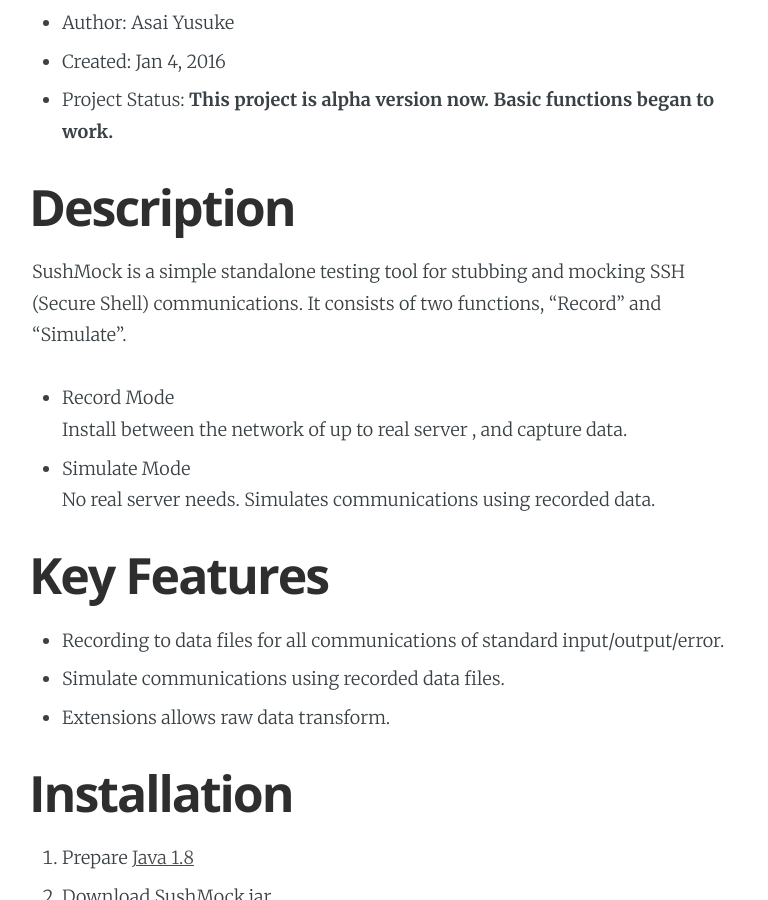
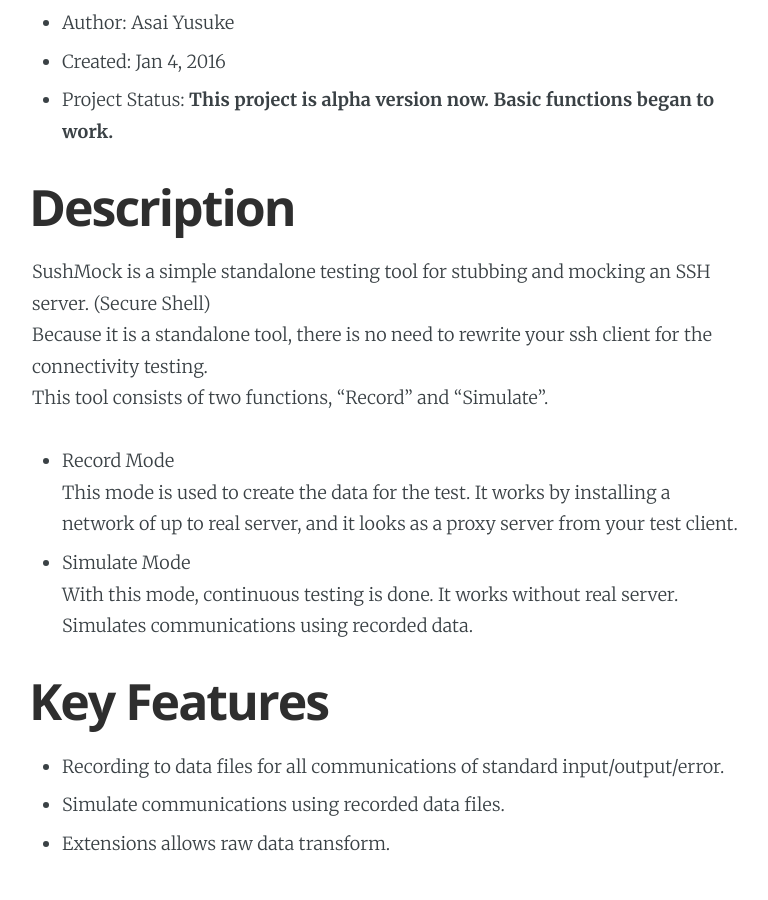
Before and after one commit to AsaiYusuke/SushMock, a Jekyll site: the page built from index.md, in a window 1280 px wide and 900 px high, scrolled down 443 px. Shown: the whole window, without its empty margins (253-1021 px from the left). Built offline with Jekyll 4.4.1, drawn with Linux system fonts in a browser that asks for light colours; Markdown is read by kramdown in place of the engine named in the settings; some of the changed text lies outside the part shown.

Commit message:
Fixed some representation

```diff
--- a/index.md
+++ b/index.md
@@ -8,13 +8,17 @@
 
 # Description
 
-SushMock is a simple standalone testing tool for stubbing and mocking SSH (Secure Shell) communications.
-It consists of two functions, "Record" and "Simulate".
+SushMock is a simple standalone testing tool for stubbing and mocking an SSH server. (Secure Shell)
+Because it is a standalone tool, there is no need to rewrite your ssh client for the connectivity testing.
+This tool consists of two functions, "Record" and "Simulate".
 
 - Record Mode
-  Install between the network of up to real server , and capture data.
+  This mode is used to create the data for the test.
+  It works by installing a network of up to real server, and it looks as a proxy server from your test client.
 - Simulate Mode
-  No real server needs. Simulates communications using recorded data.
+  With this mode, continuous testing is done.
+  It works without real server.
+  Simulates communications using recorded data.
 
 # Key Features
 
@@ -25,9 +29,12 @@
 # Installation
 
 1. Prepare [Java 1.8](https://www.java.com)
-2. Download SushMock.jar
-3. Execute SushMock
-4. Connect SSH tool
+2. Download SushMock
+3. Run the included gradle script, and build the tool
+ - For Windows, run gradlew.bat
+ - For Linux, run gradlew
+3. Execute SushMock.jar
+4. Connect your SSH client to SushMock server
 
 ## Show Help
 
@@ -73,8 +80,10 @@
 # Issues
 
 - SSH client can't use hmac-sha2-512 algorithm
-  This is a problem of [Apache MINA](https://mina.apache.org/mina-project/index.html) that SushMock is using the SSH connection
-- Public key authenticator don't work
+  This is a problem of [Apache MINA](https://mina.apache.org/mina-project/index.html) that SushMock is using for the SSH connection.
+  Your test client have to use hmac-sha2-256 algorithm or less than this.
+- Public key authenticator doesn't work
+  In my test environment, since all of the test account is set to password authentication, I can't test.
 
 # License
 
```
